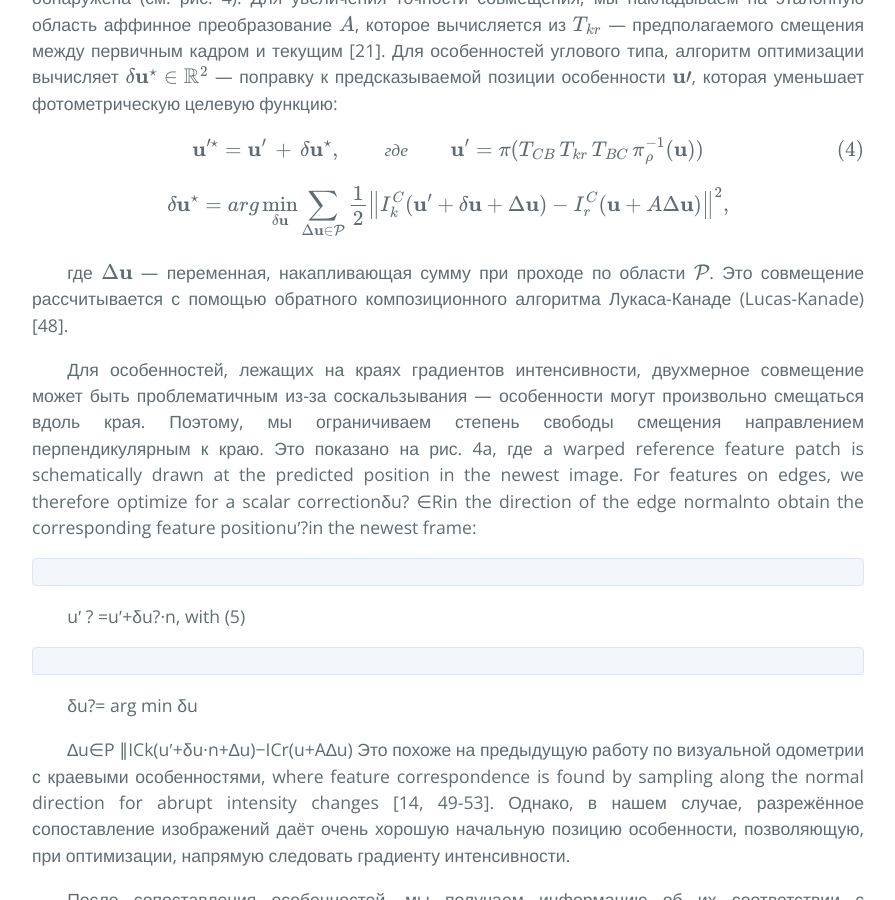
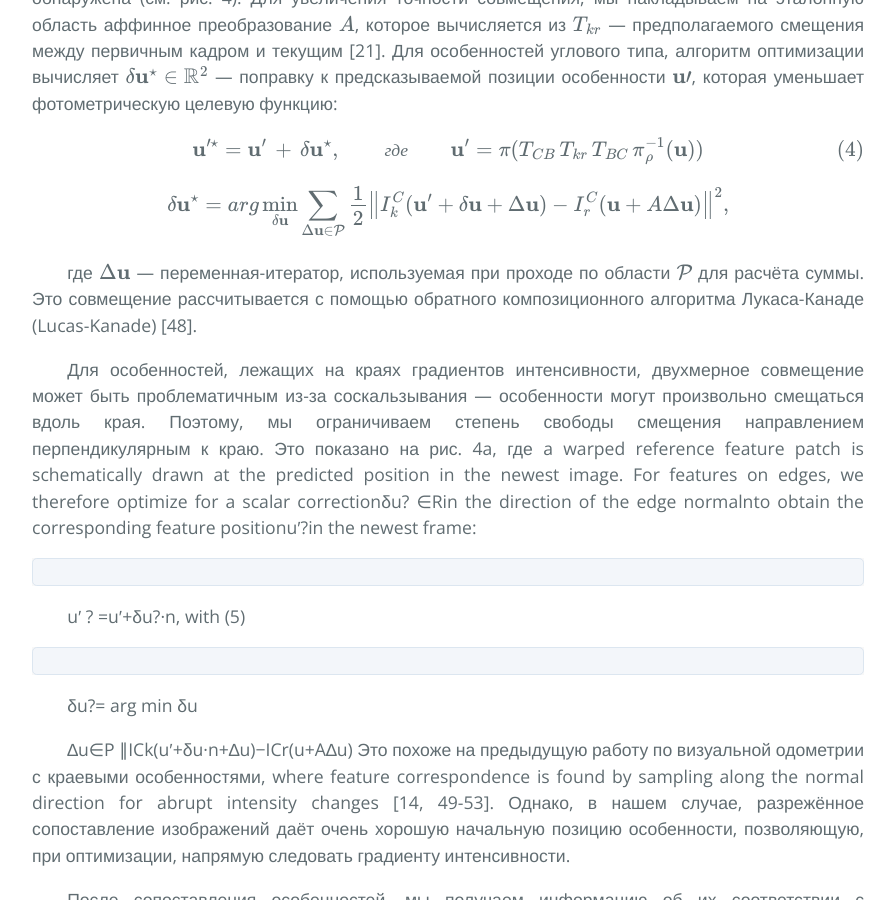
Before and after one commit to i-v-s/slam, a Jekyll site: the page built from svo2.md, in a window 1280 px wide and 900 px high, scrolled down 11359 px. Shown: the whole window, without its empty margins (192-1087 px from the left). Built offline with Jekyll 4.4.1, drawn with Linux system fonts in a browser that asks for light colours; our own code applies the rules of GitHub Pages for plain Markdown files; formulas are drawn with MathJax 3.

Commit message:
Updated svo2.md

```diff
--- a/svo2.md
+++ b/svo2.md
@@ -508,9 +508,9 @@ I_{r}^{C}(
 \right \|}^{2},
 \end{equation}$$
 
-где $$\Delta\mathbf{u}$$ &mdash; переменная,
-накапливающая сумму при проходе
-по области $$\mathcal{P}$$.
+где $$\Delta\mathbf{u}$$ &mdash; переменная-итератор,
+используемая при проходе по области $$\mathcal{P}$$
+для расчёта суммы.
 Это совмещение рассчитывается с помощью
 обратного композиционного алгоритма
 Лукаса-Канаде (Lucas-Kanade) [48].
```
